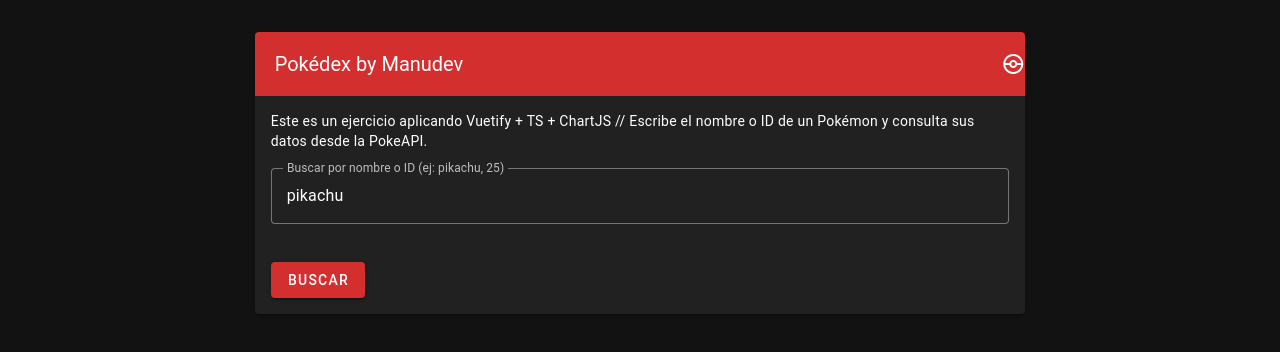
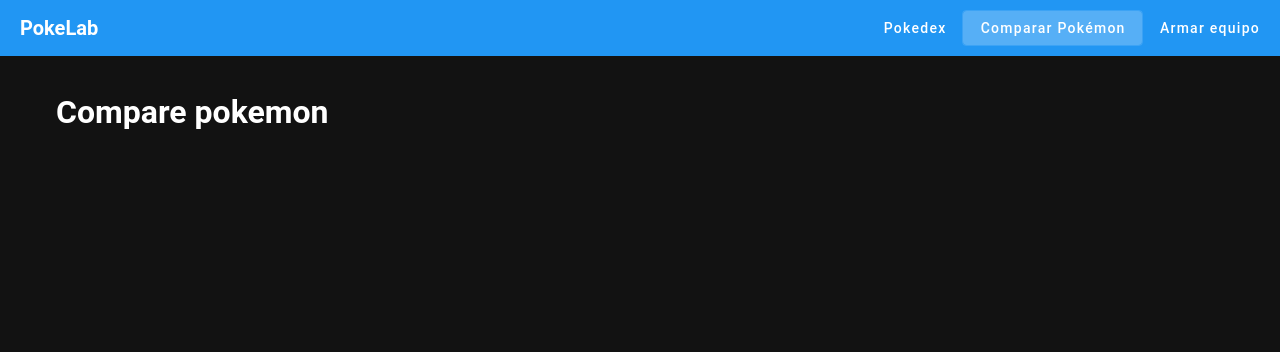
Before and after one commit to ManuJRS/pokedex-vuetify, a Vue app: page /compare in a window 1280 px wide. Shown: the top 352 px of the page. Built offline with nearby package versions, Linux system fonts and the light colour scheme.

Commit message:
feat(ui): :art: routes and pages
i install de router plugin and create 3 new pages

```diff
--- a/package.json
+++ b/package.json
@@ -14,6 +14,7 @@
     "chart.js": "^4.5.1",
     "vue": "^3.5.24",
     "vue-chartjs": "^5.3.3",
+    "vue-router": "^4.6.3",
     "vuetify": "^3.10.11"
   },
   "devDependencies": {
--- a/src/App.vue
+++ b/src/App.vue
@@ -1,94 +1,16 @@
 <script setup lang="ts">
-import { ref } from 'vue'
-import type { Pokemon } from './types/pokemon'
-import { fetchPokemon } from './service/pokemonApi'
-import PokemonCard from './components/PokemonCard.vue'
-
-const searchTerm = ref<string>('pikachu')
-const loading = ref(false)
-const error = ref<string | null>(null)
-const pokemon = ref<Pokemon | null>(null)
-
-const onSearch = async () => {
-  error.value = null
-
-  if (!searchTerm.value) {
-    error.value = 'Escribe el nombre o ID de un Pokémon'
-    pokemon.value = null
-    return
-  }
-
-  loading.value = true
-  pokemon.value = null
-
-  try {
-    pokemon.value = await fetchPokemon(searchTerm.value)
-  } catch (err: any) {
-    error.value = err.message ?? 'Error buscando Pokémon'
-  } finally {
-    loading.value = false
-  }
-}
+import NavBar from './components/NavBar.vue'
 </script>
 
 <template>
   <v-app>
+    <!-- Navbar global -->
+    <NavBar />
+
+    <!-- Aquí se dibuja la página según la ruta -->
     <v-main>
       <v-container class="py-8">
-        <v-row justify="center">
-          <v-col cols="12" md="8">
-            <v-card>
-              <v-toolbar color="red-darken-2" dark>
-                <v-toolbar-title>Pokédex by Manudev</v-toolbar-title>
-                <v-spacer />
-                <v-icon>mdi-pokeball</v-icon>
-              </v-toolbar>
-
-              <v-card-text>
-                <p class="mb-4">
-                  <span>Este es un ejercicio aplicando Vuetify + TS + ChartJS //</span>
-                  Escribe el nombre o ID de un Pokémon y consulta sus datos desde la PokeAPI.
-                </p>
-
-                <v-text-field
-                  v-model="searchTerm"
-                  label="Buscar por nombre o ID (ej: pikachu, 25)"
-                  variant="outlined"
-                  @keyup.enter="onSearch"
-                />
-
-                <v-btn
-                  class="mt-4"
-                  color="red-darken-2"
-                  @click="onSearch"
-                  :loading="loading"
-                >
-                  Buscar
-                </v-btn>
-
-                <v-alert
-                  v-if="error"
-                  type="error"
-                  class="mt-4"
-                  density="comfortable"
-                >
-                  {{ error }}
-                </v-alert>
-
-                <v-skeleton-loader
-                  v-if="loading"
-                  type="card"
-                  class="mt-4"
-                />
-
-                <PokemonCard
-                  v-if="pokemon && !loading"
-                  :pokemon="pokemon"
-                />
-              </v-card-text>
-            </v-card>
-          </v-col>
-        </v-row>
+        <RouterView />
       </v-container>
     </v-main>
   </v-app>
--- /dev/null
+++ b/src/components/NavBar.vue
@@ -0,0 +1,49 @@
+<script setup lang="ts">
+import { useRoute } from 'vue-router'
+
+interface NavLink {
+  to: string
+  label: string
+}
+
+const route = useRoute()
+
+const links: NavLink[] = [
+  {
+    to: '/pokedex',
+    label: 'Pokedex'
+},
+  {
+    to: '/compare',
+    label: 'Comparar Pokémon'
+},
+  { to: '/build-team',
+  label: 'Armar equipo'
+},
+]
+</script>
+
+<template>
+  <v-app-bar
+    flat
+    color="primary"
+    density="comfortable"
+  >
+    <v-app-bar-title class="font-weight-bold">
+      PokeLab
+    </v-app-bar-title>
+
+    <v-spacer />
+
+    <v-btn
+      v-for="link in links"
+      :key="link.to"
+      :to="link.to"
+      variant="text"
+      class="text-none"
+      :border="route.path === link.to ? 'sm' : undefined"
+    >
+      {{ link.label }}
+    </v-btn>
+  </v-app-bar>
+</template>
--- a/src/main.ts
+++ b/src/main.ts
@@ -1,5 +1,9 @@
 import { createApp } from 'vue'
 import App from './App.vue'
+import router from './router'
 import { vuetify } from './plugins/vuetify'
 
-createApp(App).use(vuetify).mount('#app')
+createApp(App)
+    .use(router)
+    .use(vuetify)
+    .mount('#app')
--- /dev/null
+++ b/src/pages/BuildTeam.vue
@@ -0,0 +1,7 @@
+<script setup lang="ts">
+
+</script>
+
+<template>
+    <h1>Construye tu team</h1>
+</template>
--- /dev/null
+++ b/src/pages/ComparePokemon.vue
@@ -0,0 +1,10 @@
+<script setup lang="ts">
+
+</script>
+
+<template>
+  <div>
+    <h1>Compare pokemon</h1>
+  </div>
+
+  </template>
--- /dev/null
+++ b/src/pages/PokeLab.vue
@@ -0,0 +1,89 @@
+<script setup lang="ts">
+import { ref } from 'vue'
+import type { Pokemon } from '../types/pokemon'
+import { fetchPokemon } from '../service/pokemonApi'
+import PokemonCard from '../components/PokemonCard.vue'
+
+const searchTerm = ref<string>('pikachu')
+const loading = ref(false)
+const error = ref<string | null>(null)
+const pokemon = ref<Pokemon | null>(null)
+
+const onSearch = async () => {
+  error.value = null
+
+  if (!searchTerm.value) {
+    error.value = 'Escribe el nombre o ID de un Pokémon'
+    pokemon.value = null
+    return
+  }
+
+  loading.value = true
+  pokemon.value = null
+
+  try {
+    pokemon.value = await fetchPokemon(searchTerm.value)
+  } catch (err: any) {
+    error.value = err.message ?? 'Error buscando Pokémon'
+  } finally {
+    loading.value = false
+  }
+}
+</script>
+
+<template>
+  <v-row justify="center">
+    <v-col cols="12" md="8">
+      <v-card>
+        <v-toolbar color="red-darken-2" dark>
+          <v-toolbar-title>Pokédex by Manudev</v-toolbar-title>
+          <v-spacer />
+          <v-icon>mdi-pokeball</v-icon>
+        </v-toolbar>
+
+        <v-card-text>
+          <p class="mb-4">
+            <span>Este es un ejercicio aplicando Vuetify + TS + ChartJS //</span>
+            Escribe el nombre o ID de un Pokémon y consulta sus datos desde la PokeAPI.
+          </p>
+
+          <v-text-field
+            v-model="searchTerm"
+            label="Buscar por nombre o ID (ej: pikachu, 25)"
+            variant="outlined"
+            @keyup.enter="onSearch"
+          />
+
+          <v-btn
+            class="mt-4"
+            color="red-darken-2"
+            @click="onSearch"
+            :loading="loading"
+          >
+            Buscar
+          </v-btn>
+
+          <v-alert
+            v-if="error"
+            type="error"
+            class="mt-4"
+            density="comfortable"
+          >
+            {{ error }}
+          </v-alert>
+
+          <v-skeleton-loader
+            v-if="loading"
+            type="card"
+            class="mt-4"
+          />
+
+          <PokemonCard
+            v-if="pokemon && !loading"
+            :pokemon="pokemon"
+          />
+        </v-card-text>
+      </v-card>
+    </v-col>
+  </v-row>
+</template>
--- /dev/null
+++ b/src/router/index.ts
@@ -0,0 +1,34 @@
+import { createRouter, createWebHistory, type RouteRecordRaw } from 'vue-router'
+
+import PokeLab from '../pages/PokeLab.vue'
+import ComparePokemon from '../pages/ComparePokemon.vue'
+import BuildTeam from '../pages/BuildTeam.vue'
+
+const routes: RouteRecordRaw[] = [
+    {
+        path: '/',
+        redirect: '/pokedex',
+    },
+    {
+        path: '/pokedex',
+        name: 'pokedex',
+        component: PokeLab,
+    },
+    {
+        path: '/compare',
+        name: 'compare',
+        component: ComparePokemon,
+    },
+    {
+        path: '/build-team',
+        name: 'build-team',
+        component: BuildTeam,
+    },
+]
+
+const router = createRouter({
+    history: createWebHistory(import.meta.env.BASE_URL),
+    routes,
+})
+
+export default router
```
Also changed, not shown: 1 other file (tests, documents, lock files or other folders).
